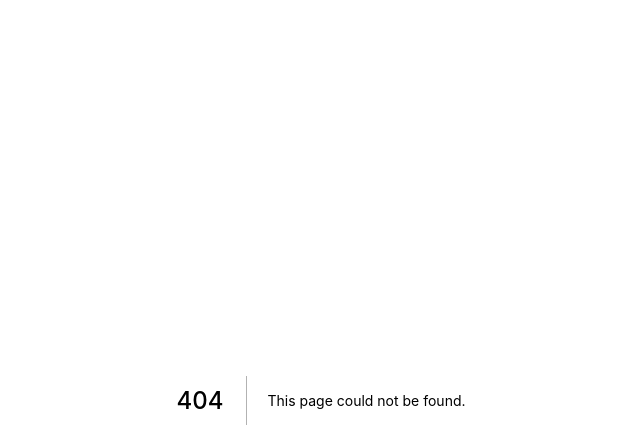
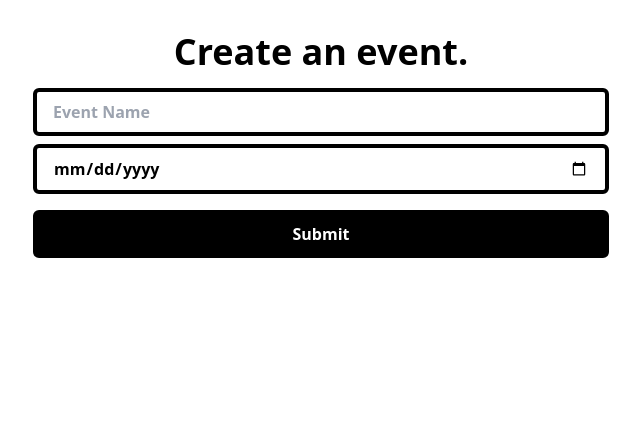
Before and after one commit to maggie-j-liu/penguin, a Next.js app: page /event/create in a window 1280 px wide. Before the commit this address had no page. Shown: the top 448 px of the page, without its empty margins (319-959 px from the left). Built offline with nearby package versions, Linux system fonts and the light colour scheme.

Commit message:
create event

```diff
--- a/package.json
+++ b/package.json
@@ -11,6 +11,7 @@
   "dependencies": {
     "@next-auth/prisma-adapter": "^1.0.5",
     "@prisma/client": "^4.5.0",
+    "formik": "^2.2.9",
     "next": "12.3.1",
     "next-auth": "^4.14.0",
     "react": "18.2.0",
--- /dev/null
+++ b/pages/event/create.tsx
@@ -0,0 +1,86 @@
+// model Event {
+//     id           String        @id @default(uuid())
+//     creator      User          @relation(fields: [userId], references: [id])
+//     participants Participant[]
+//     date         DateTime
+//     name         String
+//     userId       String
+//   }
+import { Formik, Form, Field, ErrorMessage } from "formik";
+
+const CreateEventForm = () => {
+  return (
+    <Formik
+      initialValues={{ name: "", date: "" }}
+      validate={(values) => {
+        const errors: any = {};
+
+        if (!values.name) {
+          errors.name = "Required";
+        } else if (!values.date) {
+          errors.date = "Invalid date";
+        }
+
+        return errors;
+      }}
+      onSubmit={(values, { setSubmitting }) => {
+        setTimeout(() => {
+          alert(JSON.stringify(values, null, 2));
+
+          setSubmitting(false);
+        }, 400);
+      }}
+    >
+      {({ isSubmitting }) => (
+        <Form className="mx-auto flex max-w-xl flex-col space-y-4">
+          <div className="w-full space-y-2">
+            <div>
+              <Field
+                type="text"
+                name="name"
+                className="w-full rounded-md border-4 border-black px-4 py-2 font-black"
+                placeholder="Event Name"
+              />
+              <ErrorMessage
+                name="name"
+                component="p"
+                className="text-red-500"
+              />
+            </div>
+
+            <div>
+              <Field
+                type="date"
+                name="date"
+                className="w-full rounded-md border-4 border-black px-4 py-2 font-black"
+              />
+              <ErrorMessage
+                name="date"
+                component="div"
+                className="text-red-500"
+              />
+            </div>
+          </div>
+          <button
+            type="submit"
+            disabled={isSubmitting}
+            className="rounded-md border-4 border-black bg-black px-4 py-2 font-black text-white transition ease-in-out hover:bg-white hover:text-black"
+          >
+            Submit
+          </button>
+        </Form>
+      )}
+    </Formik>
+  );
+};
+
+const CreateEvent = () => {
+  return (
+    <div className="space-y-4 p-8">
+      <h1 className="text-center text-4xl font-black">Create an event.</h1>
+      <CreateEventForm />
+    </div>
+  );
+};
+
+export default CreateEvent;
```
Also changed, not shown: 1 other file (tests, documents, lock files or other folders).
